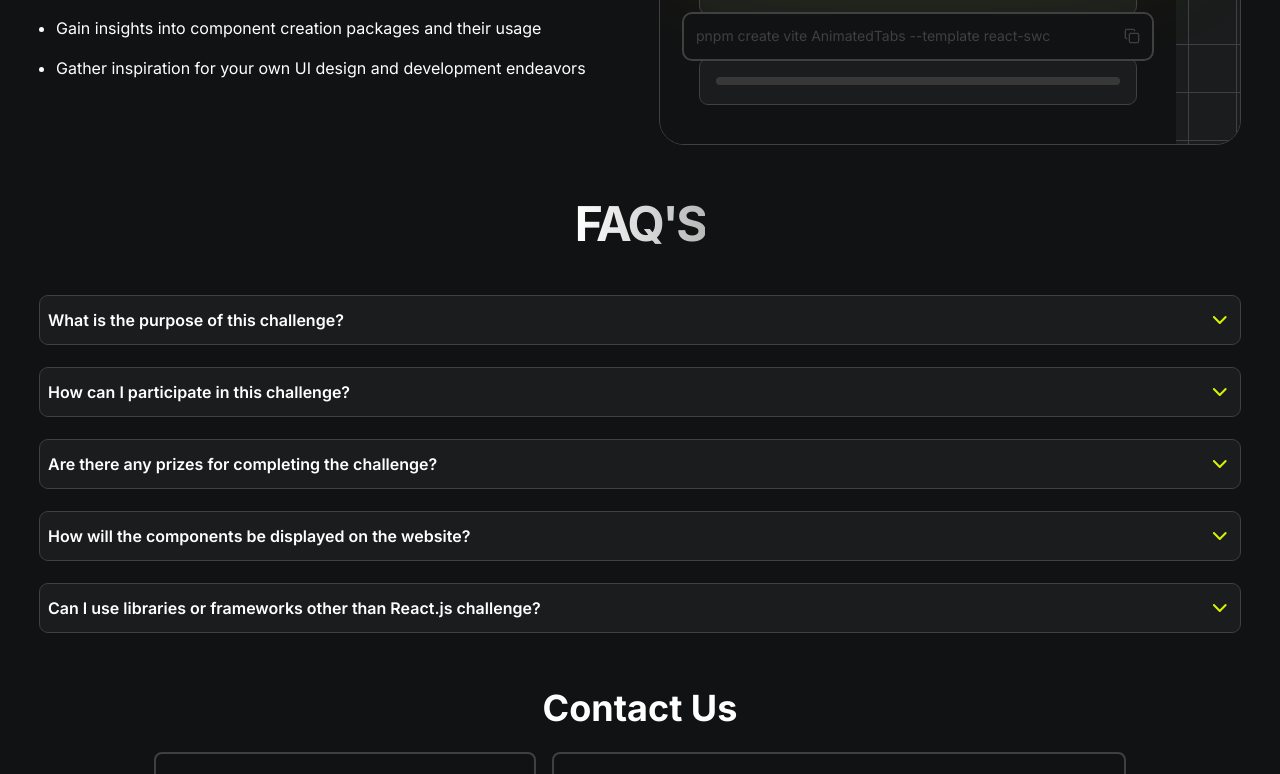
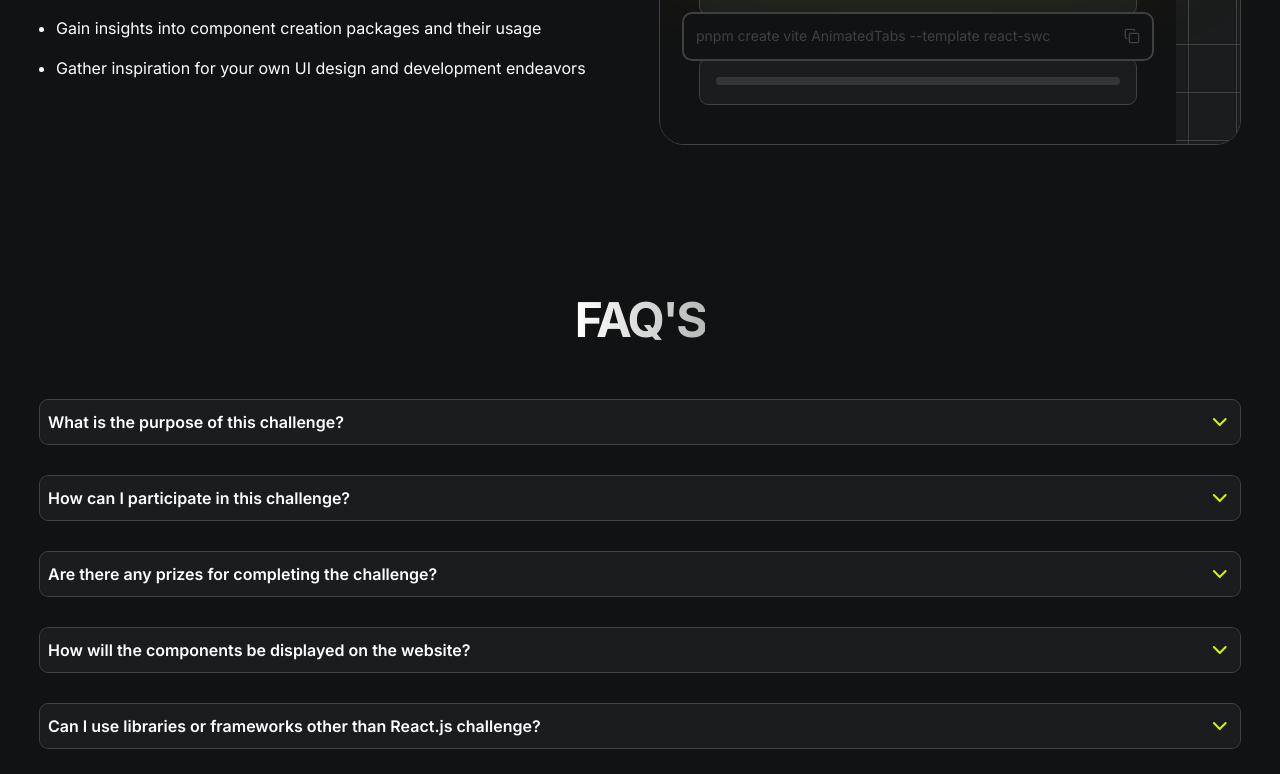
Before and after one commit to Ayusht777/FrontendStack, a React (Vite) app: page / in a window 1280 px wide. Shown: the part 3351-4125 px from the top of the page. Built offline with nearby package versions, Linux system fonts and the light colour scheme.

Commit message:
refactor: Update FaqSection to use index as key in faqData map

```diff
--- a/src/Components/Shared/FAQ/FaqSection.jsx
+++ b/src/Components/Shared/FAQ/FaqSection.jsx
@@ -1,13 +1,14 @@
 import { useState } from "react";
 import { ChevronDown } from "lucide-react";
-import {faqData} from "@/Components/Shared/FAQ/faqData";
+import { faqData } from "@/Components/Shared/FAQ/faqData";
+import Button from "@/Components/Shared/Button";
 import Heading from "@/Components/Shared/Heading";
 const FaqItems = ({ question, answer }) => {
   const [IsOpen, setIsOpen] = useState(false);
   return (
-    <div className="my-6">
+    <div className="my-4 w-full">
       <button
-        className={`flex w-full items-center justify-between  bg-Nav px-2 py-3 outline outline-1 outline-Border  ${IsOpen ? "rounded-t-lg" : "rounded-lg"}`}
+        className={`flex w-full items-center justify-between  bg-Nav px-2 py-2.5 outline outline-1 outline-Border  ${IsOpen ? "rounded-t-lg" : "rounded-lg"}`}
         onClick={() => setIsOpen(!IsOpen)}
       >
         <p className="w-full text-start text-sm font-semibold tracking-tight text-white md:text-base md:tracking-normal">
@@ -28,11 +29,17 @@ const FaqItems = ({ question, answer }) => {
 
 const FaqSection = () => {
   return (
-    <section className="w-full max-w-[1200px] ">
-         <Heading title={"FAQ'S"}/>{
-
-        faqData.map((item,index)=><FaqItems key={index} question={item.question} answer={item.answer} />)
-    }</section>
+    <section className="flex w-full max-w-[1200px] flex-col items-center py-24">
+      <Heading title={"FAQ'S"} />
+      {faqData.map((item, index) => (
+        <FaqItems key={index} question={item.question} answer={item.answer} />
+      ))}
+      <Button
+        title={"View More"}
+        background_color={"Border"}
+        text_color={"white"}
+      />
+    </section>
   );
 };
 
```
